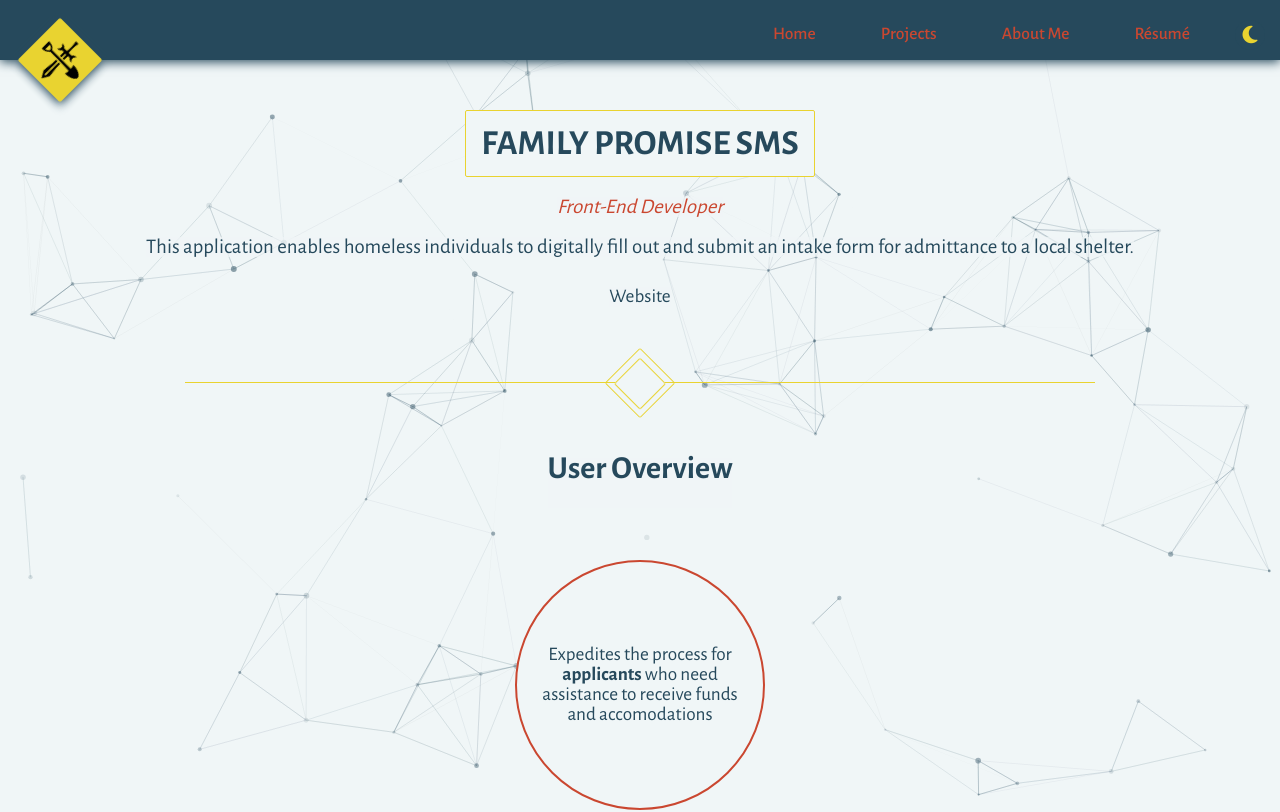
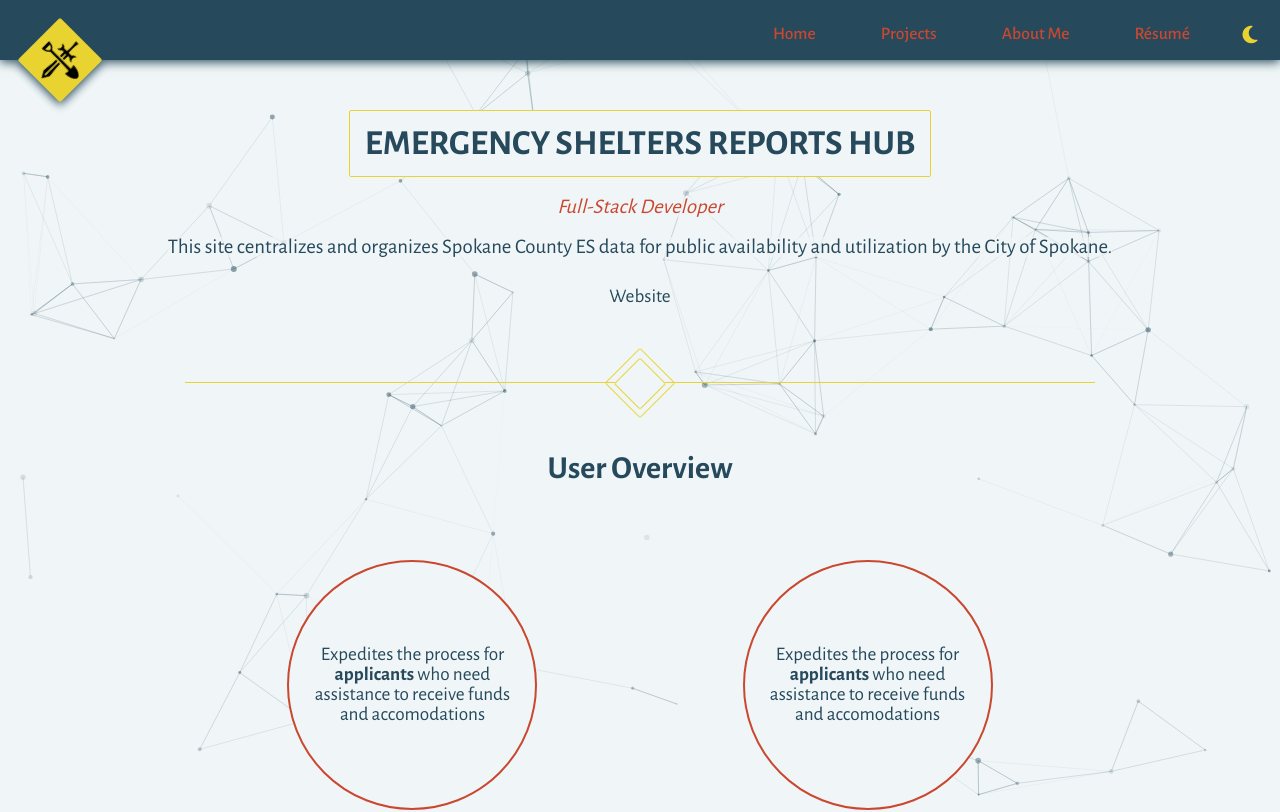
Before and after one commit to troycaselli/troy-caselli-portfolio, a React (Create React App) app: page /es-reports in a window 1280 px wide. Shown: the top 812 px of the page. Built offline with nearby package versions, Linux system fonts and the light colour scheme; a web font is replaced by a local one.

Commit message:
initial edits to es reports page

```diff
--- a/src/Components/Pages/ESReportsProject.jsx
+++ b/src/Components/Pages/ESReportsProject.jsx
@@ -14,15 +14,15 @@
   return (
     <section className="project-wrapper">
       <div className="project-section">
-        <h1 className="project__title">FAMILY PROMISE SMS</h1>
-        <h3 className="project__role">Front-End Developer</h3>
+        <h1 className="project__title">EMERGENCY SHELTERS REPORTS HUB</h1>
+        <h3 className="project__role">Full-Stack Developer</h3>
         <p className="project__about">
-          This application enables homeless individuals to digitally fill out
-          and submit an intake form for admittance to a local shelter.
+          This site centralizes and organizes Spokane County ES data for public
+          availability and utilization by the City of Spokane.
         </p>
         <a
           className="project__link"
-          href="https://shelter-management-system.vercel.app/"
+          href="https://reports-green.vercel.app/"
           target="_blank"
           rel="noopener noreferrer"
         >
@@ -38,6 +38,12 @@
       <div className="project-section">
         <h2 className="project__subtitle">User Overview</h2>
         <div className="users-container">
+          <div className="project__users-circle">
+            <p className="project__circle-text">
+              Expedites the process for <b>applicants</b> who need assistance to
+              receive funds and accomodations
+            </p>
+          </div>
           <div className="project__users-circle">
             <p className="project__circle-text">
               Expedites the process for <b>applicants</b> who need assistance to
@@ -87,7 +93,7 @@
       <Divider />
 
       <div className="project-section">
-        <h2 className="project__subtitle">Wireframes</h2>
+        <h2 className="project__subtitle">Mock-Ups</h2>
         <p className="project__text">
           The stakeholder wanted the digital intake form to match the style of
           the current app and include the information in the sixteen-page paper
```
